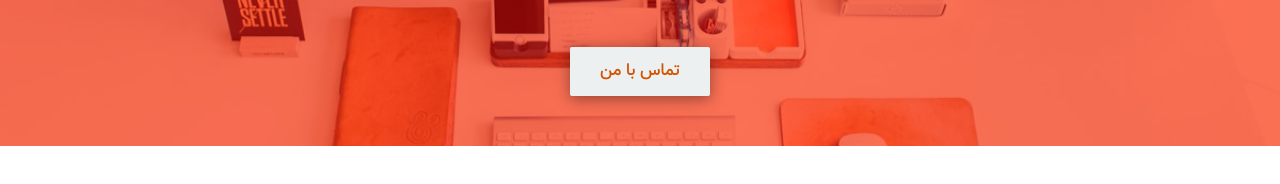
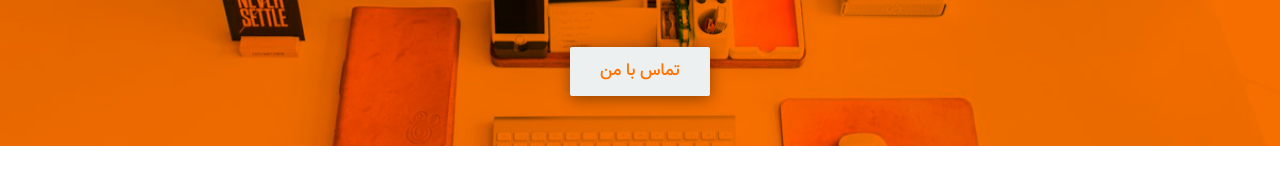
Before and after one commit to ruhollahh/portfolio-page, a website: page index.html in a window 1280 px wide. Shown: the part 396-580 px from the top of the page. Drawn offline with Linux system fonts and the light colour scheme.

Commit message:
changed header colors

```diff
--- a/src/scss/_layout.scss
+++ b/src/scss/_layout.scss
@@ -5,7 +5,7 @@
   justify-content: center;
   flex-wrap: wrap;
   background-image: url("/assets/images/background.jpg");
-  background-color: hsl(6, 63%, 46%);
+  background-color: #803900;
   background-blend-mode: overlay;
   background-size: cover;
   background-position: center;
@@ -56,21 +56,20 @@
   background: #ecf0f1;
   border-radius: 0.2rem;
   padding: 1rem 3rem;
-  color: #d35400;
+  color: #ff7100;
   font-size: 1.7rem;
   box-shadow: 0 3px 15px rgba(0, 0, 0, 0.4);
   transition: all 100ms ease-in;
-  z-index: 1;
 
   &:hover {
     color: #ecf0f1;
     transform: translateY(-3px);
-    box-shadow: 0 3px 30px rgba(0, 0, 0, 0.4);
+    box-shadow: 0 5px 30px rgba(0, 0, 0, 0.6);
   }
 
   &:active {
     transform: translateY(-1px);
-    box-shadow: 0 3px 20px rgba(0, 0, 0, 0.4);
+    box-shadow: 0 5px 20px rgba(0, 0, 0, 0.6);
   }
 
   &:before {
@@ -80,7 +79,7 @@
     top: 0;
     left: 0;
     border-radius: 0.2rem 50% 50% 0.2rem;
-    background-color: #3498db;
+    background-color: #0088b3;
     width: 0;
     height: 100%;
     transition: all 100ms ease-in;
```
Also changed, not shown: css/app.css.
